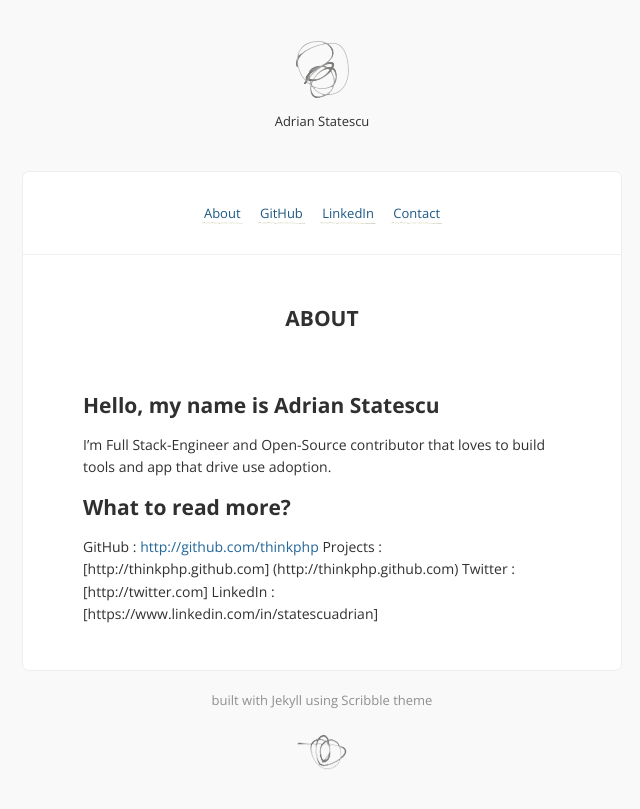
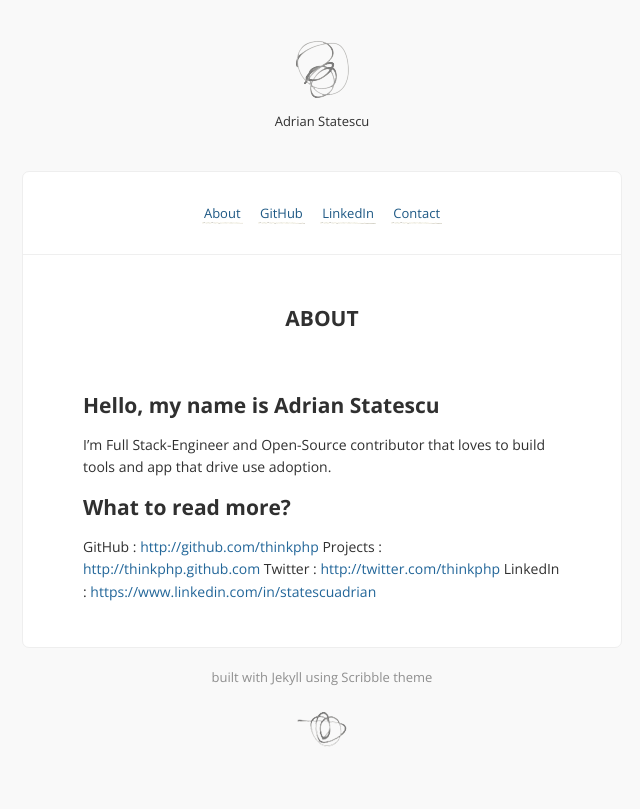
Before and after one commit to thinkphp/thinkphp.herokuapp.com, a Jekyll site: the page built from about.md, in a window 1280 px wide. Shown: the top 809 px of the page, without its empty margins (318-958 px from the left). Built offline with Jekyll 4.4.1, drawn with Linux system fonts in a browser that asks for light colours; comment, search, counter and statistics services are not loaded; some of the changed lines change nothing that is shown.

Commit message:
Update about.md

```diff
--- a/about.md
+++ b/about.md
@@ -11,6 +11,6 @@ I'm Full Stack-Engineer and Open-Source contributor that loves to build tools an
 ## What to read more?
 
 GitHub   : <a href="http://github.com/thinkphp">http://github.com/thinkphp</a>
-Projects : [http://thinkphp.github.com] (http://thinkphp.github.com)
-Twitter  : [http://twitter.com]
-LinkedIn : [https://www.linkedin.com/in/statescuadrian]
+Projects : <a href="http://thinkphp.github.com">http://thinkphp.github.com </a>
+Twitter  : <a href="http://twitter.com/thinkphp">http://twitter.com/thinkphp</a>
+LinkedIn : <a href="https://www.linkedin.com/in/statescuadrian">https://www.linkedin.com/in/statescuadrian</a>
```
